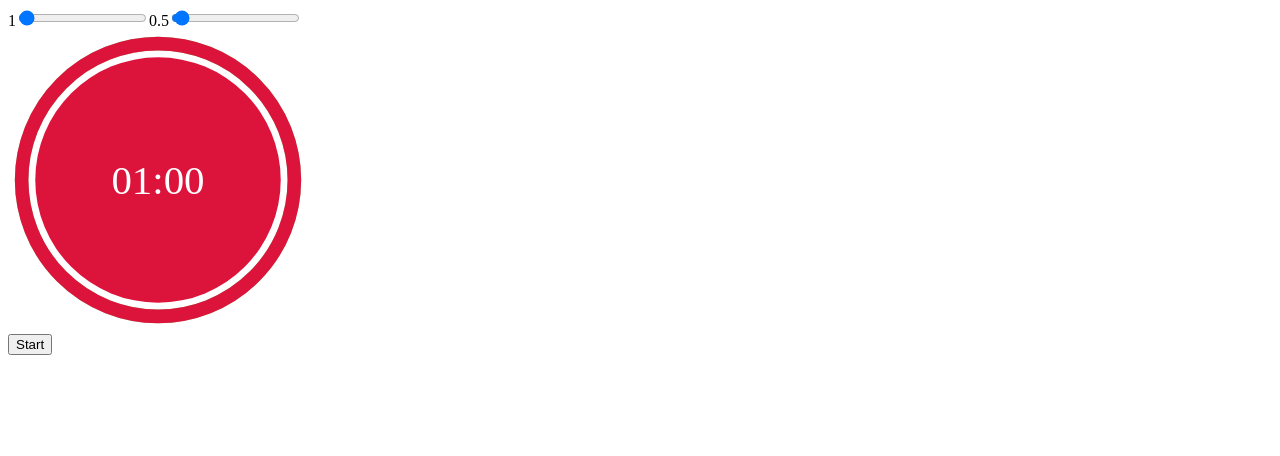
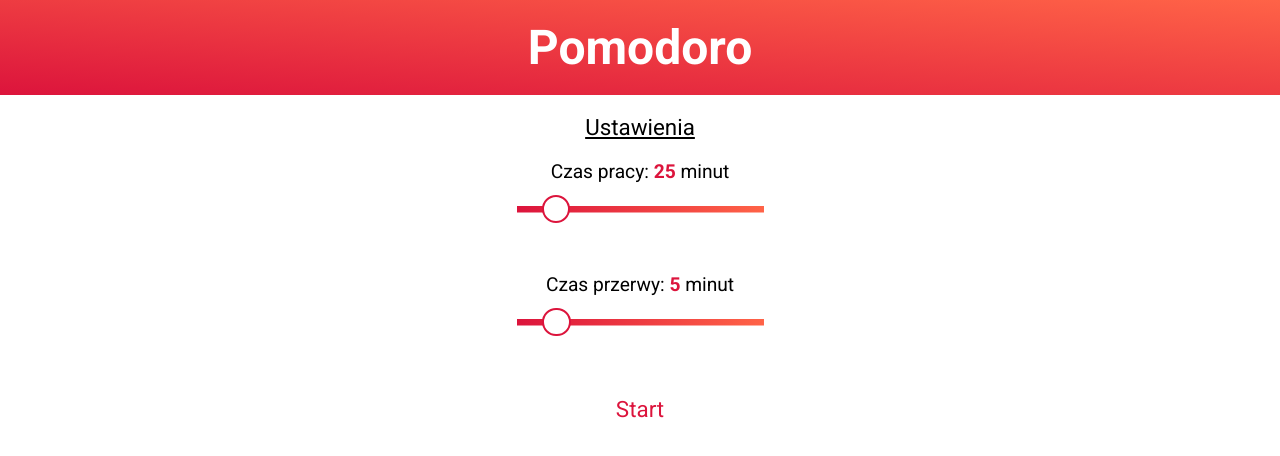
Before and after one commit to anya92/pomodoro, a React (Create React App) app: page / in a window 1280 px wide. Shown: the top 456 px of the page. Built offline with nearby package versions, Linux system fonts and the light colour scheme.

Commit message:
style pomodoro

```diff
--- a/package.json
+++ b/package.json
@@ -5,9 +5,12 @@
   "homepage": "https://anya92.github.io/pomodoro",
   "dependencies": {
     "gh-pages": "^1.0.0",
+    "normalize.css": "^7.0.0",
+    "prop-types": "^15.5.10",
     "react": "^15.6.1",
     "react-dom": "^15.6.1",
-    "react-scripts": "1.0.13"
+    "react-scripts": "1.0.13",
+    "styled-components": "^2.1.2"
   },
   "scripts": {
     "start": "react-scripts start",
--- a/src/components/App.js
+++ b/src/components/App.js
@@ -1,17 +1,43 @@
 import React, { Component } from 'react';
+import styled, { injectGlobal } from 'styled-components';
 
 import Settings from './Settings';
 import Clock from './Clock';
 import Controlers from './Controlers';
+
+injectGlobal`
+  @import url('https://fonts.googleapis.com/css?family=Roboto:300,400,700');
+  body {
+    font-family: 'Roboto';
+  }
+`;
+
+const Pomodoro = styled.div`
+  padding-left: 20px;
+  padding-right: 20px;
+  margin-left: auto;
+  margin-right: auto;
+  max-width: 1000px;
+`;
+
+const Title = styled.div`
+  margin-bottom: 20px;
+  text-align: center;
+  padding: 20px;
+  font-size: 3rem;
+  font-weight: 700;
+  color: white;
+  background: linear-gradient(to top right, crimson 0%, tomato 100%);
+`;
 
 class App extends Component {
   constructor(props) {
     super(props);
 
     this.state = {
-      workTime: 1,
-      breakTime: 0.5,
-      timeRemain: 0,
+      workTime: 25,
+      breakTime: 5,
+      timeLeft: 0,
       work: true,
       start: false,
       pause: false,
@@ -26,10 +52,12 @@ class App extends Component {
   }
 
   changeWorkTime = time => {
+    if (time < 10 || time > 120) return;
     this.setState({ workTime: Number(time) });
   }
 
   changeBreakTime = time => {
+    if (time < 2 || time > 40) return;
     this.setState({ breakTime: Number(time) });
   }
 
@@ -39,7 +67,7 @@ class App extends Component {
 
     this.setState({ start: true, stop: false });
 
-    let remainTime = (this.state.timeRemain && Date.now() + this.state.timeRemain * 1000) || Date.now() + (seconds * 1000);
+    let remainTime = (this.state.timeLeft && Date.now() + this.state.timeLeft * 1000) || Date.now() + (seconds * 1000);
 
     let intervalTimer = this.intervalTimer = setInterval(() => {
       let timeLeft = Math.round((remainTime - Date.now()) / 1000);
@@ -47,7 +75,7 @@ class App extends Component {
       let offset = - this.length + this.length * timeLeft / seconds;
       this.progressBar.style.strokeDashoffset = offset;
 
-      this.setState({ timeRemain: timeLeft });
+      this.setState({ timeLeft });
 
       if(timeLeft <= 0) {
         clearInterval(intervalTimer);
@@ -68,31 +96,42 @@ class App extends Component {
 
   stopTimer = () => {
     clearInterval(this.intervalTimer);
-    this.setState({ start: false, pause: false, stop: true, timeRemain: 0 });
+    this.setState({
+      start: false,
+      pause: false,
+      stop: true,
+      timeLeft: 0,
+      work: true
+    });
     this.progressBar.style.strokeDashoffset = 0;
   }
 
   render() {
     return (
       <div>
+        <Title>Pomodoro</Title>
+        <Pomodoro>
           <Settings
             workTime={this.state.workTime}
             changeWorkTime={this.changeWorkTime}
             breakTime={this.state.breakTime}
             changeBreakTime={this.changeBreakTime}
+            stopTime={this.state.stop}
           />
           <Clock
             workTime={this.state.workTime}
-          timeRemain={this.state.timeRemain}
+            timeLeft={this.state.timeLeft}
+            work={this.state.work}
+            stopTime={this.state.stop}
           />
           <Controlers
             start={this.state.start}
             pause={this.state.pause}
-          stop={this.state.stop}
             startTimer={this.startTimer}
             pauseTimer={this.pauseTimer}
             stopTimer={this.stopTimer}
           />
+        </Pomodoro>
       </div>
     );
   }
--- a/src/components/Clock.js
+++ b/src/components/Clock.js
@@ -11,18 +11,23 @@ const formatTime = timeInSeconds => {
   return `${hours ? hours + ':' : ''}${minutes}:${seconds}`;
 }
 
-const Clock = ({ timeRemain, workTime }) => {
+const Clock = ({ timeLeft, workTime, work, stopTime }) => {
   return (
-    <div className="clock">
+    <div style={{ display: `${stopTime ? 'none' : 'block'}`, textAlign: 'center' }} >
       <svg width="300" viewBox="0 0 220 220" xmlns="http://www.w3.org/2000/svg">
         <g transform="translate(110, 110)">
-          <circle r="100" className="clock-base" fill="none" stroke="lightgreen" strokeWidth="10px" />
+          <circle r="100" className="clock-base" fill="none" stroke="white" strokeWidth="10px" />
           <g transform="rotate(-90)">
             <circle r="100" className="clock-progress" fill="none" stroke="crimson" strokeWidth="10px" style={{transition: 'stroke-dashoffset .5s'}} />
           </g>
           <g>
             <circle r="90" fill="crimson" />
-            <text textAnchor="middle" fill="white" fontSize="30px" dy="10px">{formatTime(timeRemain || workTime * 60)}</text>
+            <text textAnchor="middle" fill="white" fontSize="1rem" dy="-1.6rem">
+              { work ? 'praca' : 'przerwa' }
+            </text>
+            <text textAnchor="middle" fill="white" fontSize="2.5rem" dy="1rem">
+              {formatTime(timeLeft || workTime * 60)}
+            </text>
           </g>
         </g>
       </svg>
--- a/src/components/Controlers.js
+++ b/src/components/Controlers.js
@@ -1,14 +1,25 @@
 import React from 'react';
+import styled from 'styled-components';
 
-const Controlers = ({ start, pause, stop, startTimer, pauseTimer, stopTimer }) => {
+const Button = styled.button`
+  border: none;
+  font-family: 'Roboto';
+  color: crimson;
+  font-size: 1.4rem;
+  cursor: pointer;
+  padding: 10px;
+  background-color: transparent;
+`;
+
+const Controlers = ({ start, pause, startTimer, pauseTimer, stopTimer }) => {
   return (
-    <div>
+    <div style={{ display: 'flex', justifyContent: 'center' }}>
       {
         !start
-        ? <button onClick={() => startTimer()}>Start</button>
+        ? <Button onClick={() => startTimer()}>Start</Button>
         : <div>
-            <button onClick={() => pauseTimer()}>Pause</button>
-            <button onClick={() => stopTimer()}>Stop</button>
+            <Button onClick={() => pauseTimer()}>Pause</Button>
+            <Button onClick={() => stopTimer()}>Stop</Button>
           </div>
       }
     </div>
--- a/src/components/Settings.js
+++ b/src/components/Settings.js
@@ -1,13 +1,81 @@
 import React from 'react';
+import styled from 'styled-components';
 
-const Settings = ({ workTime, changeWorkTime, breakTime, changeBreakTime }) => {
+const SettingsDiv = styled.div`
+  display: ${props => props.stopTime ? 'block' : 'none'};
+  margin-top: 20px;
+`;
+
+const Title = styled.div`
+  text-align: center;
+  text-decoration: underline;
+  font-size: 1.4rem;
+  margin-bottom: 20px;
+`;
+
+const Label = styled.div`
+  display: block;
+  text-align: center;
+  font-size: 1.2rem;
+  span {
+    color: crimson;
+    font-weight: 700;
+  }
+`;
+
+const Input = styled.input`
+  -webkit-appearance: none;
+  width: 200px;
+  height: 40px;
+  margin: 10px 50px;
+  background: linear-gradient(to right, crimson 0%, tomato 100%);
+  background-size: 190px 5px;
+  background-position: center;
+  background-repeat: no-repeat;
+  overflow: hidden;
+  outline: none;
+  zoom: 130%;
+  display: block;
+  margin: auto;
+  margin-bottom: 30px;
+  &::-webkit-slider-thumb {
+    -webkit-appearance: none;
+    width: 22px;
+    height: 22px;
+    cursor: pointer;
+    background: white;
+    border-radius: 50%;
+    border: 2px solid crimson;
+    position: relative;
+    z-index: 3;
+  }
+`;
+
+const Settings = ({ workTime, changeWorkTime, breakTime, changeBreakTime, stopTime }) => {
   return (
-    <div>
-      <label htmlFor="workTime">{ workTime }</label>
-      <input id="workTime" type="range" min="0" max="120" value={ workTime } onChange={e => changeWorkTime(e.target.value)} />
-      <label htmlFor="breakTime">{ breakTime }</label>
-      <input id="breakTime" type="range" min="0" max="40" value={ breakTime } onChange={e => changeBreakTime(e.target.value)} />
-    </div>
+    <SettingsDiv stopTime={stopTime}>
+      <Title>Ustawienia</Title>
+      <Label>Czas pracy: <span>{ workTime }</span> minut</Label>
+      <Input
+        id="workTime"
+        type="range"
+        min="10"
+        max="120"
+        disabled={!stopTime}
+        value={ workTime }
+        onChange={e => changeWorkTime(e.target.value)}
+      />
+      <Label>Czas przerwy: <span>{ breakTime }</span> minut</Label>
+      <Input
+        id="breakTime"
+        type="range"
+        min="1"
+        max="30"
+        disabled={!stopTime}
+        value={ breakTime }
+        onChange={e => changeBreakTime(e.target.value)}
+      />
+    </SettingsDiv>
   );
 };
 
--- a/src/index.js
+++ b/src/index.js
@@ -1,5 +1,7 @@
 import React from 'react';
 import { render } from 'react-dom';
+
+import '../node_modules/normalize.css/normalize.css';
 
 import App from './components/App';
 
```
Also changed, not shown: 1 other file (tests, documents, lock files or other folders). Lines whose indentation alone changed are shown as unchanged.
